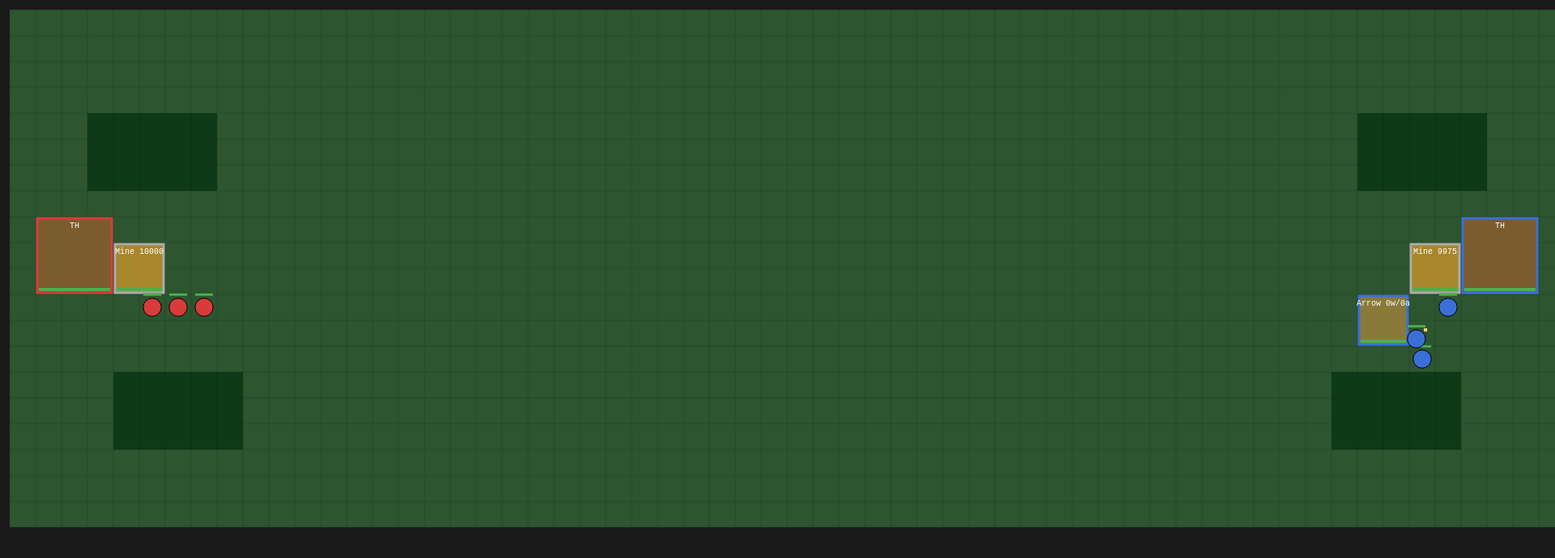
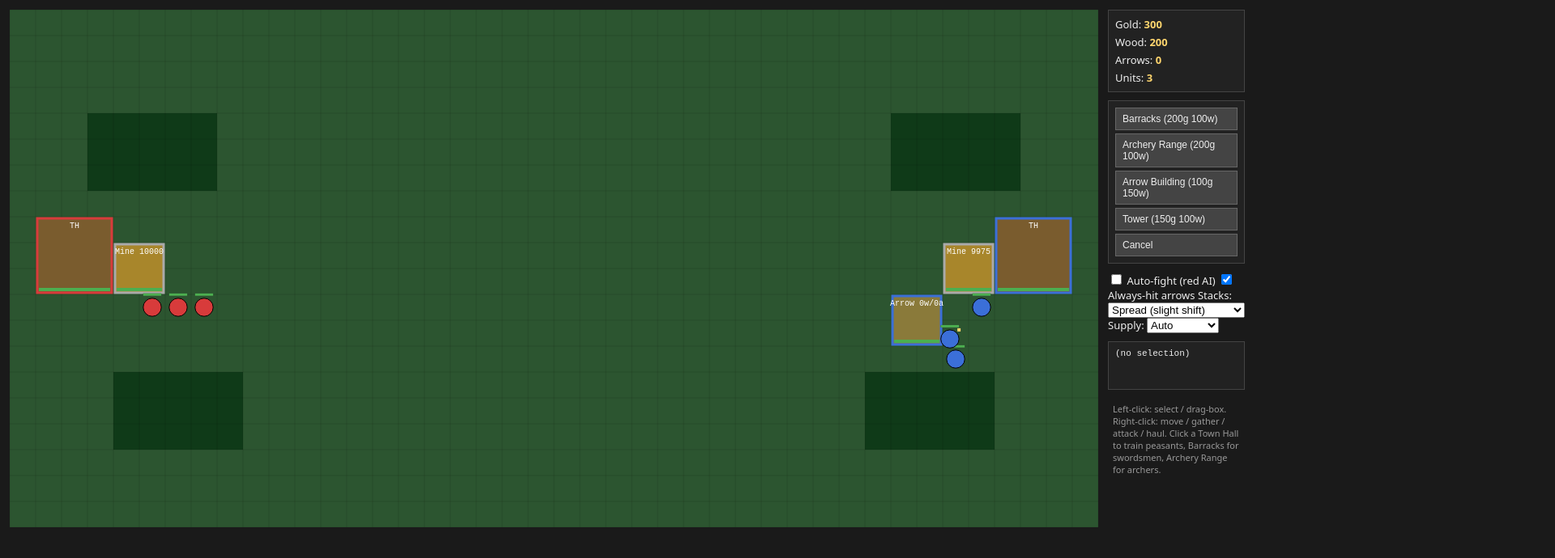
Before and after one commit to kasm/strateg2, a website with bundled scripts: page index.html in a window 1280 px wide. Shown: the top 690 px of the page at 81% size, 1920 px wide, since content can reach past the window. Built offline with nearby package versions, Linux system fonts and the light colour scheme.

Commit message:
reduce width of the map

```diff
--- a/index.html
+++ b/index.html
@@ -7,7 +7,7 @@
 </head>
 <body>
   <div id="game">
-    <canvas id="canvas" width="1920" height="640"></canvas>
+    <canvas id="canvas" width="1344" height="640"></canvas>
     <div id="hud">
       <div id="resources">
         <span>Gold: <b id="gold">0</b></span>
--- a/src/core/config.js
+++ b/src/core/config.js
@@ -40,7 +40,7 @@
 /** @type {GameConfig} */
 export const CONFIG = {
   tile: 32,
-  mapW: 60,
+  mapW: 42,
   mapH: 20,
 
   colors: {
--- a/src/modules/ai/decision.js
+++ b/src/modules/ai/decision.js
@@ -174,10 +174,10 @@ function hintFor(kind, owner) {
     }
   }
   switch (kind) {
-    case 'arrowBuilding': return [52, 11];
-    case 'barracks':      return [52, 8];
-    case 'archeryRange':  return [54, 12];
-    case 'tower':         return [48, 9];
-    default:              return [52, 8];
+    case 'arrowBuilding': return [34, 11];
+    case 'barracks':      return [34, 8];
+    case 'archeryRange':  return [36, 12];
+    case 'tower':         return [30, 9];
+    default:              return [34, 8];
   }
 }
--- a/src/modules/entities/index.js
+++ b/src/modules/entities/index.js
@@ -70,12 +70,12 @@ export function createEntities({ state, config, map, pathfinding }) {
     state.players.blue.wood = config.startResources.wood;
 
     makeBuilding('goldMine', 'neutral', 4, 9);
-    makeBuilding('goldMine', 'neutral', 54, 9);
+    makeBuilding('goldMine', 'neutral', 36, 9);
     makeBuilding('townHall', 'red', 1, 8);
-    makeBuilding('townHall', 'blue', 56, 8);
+    makeBuilding('townHall', 'blue', 38, 8);
     for (let i = 0; i < 3; i++) {
       makeUnit('peasant', 'red', 5 + i, 11);
-      makeUnit('peasant', 'blue', 54 - i, 11);
+      makeUnit('peasant', 'blue', 36 - i, 11);
     }
   }
 
--- a/src/modules/map/grid.js
+++ b/src/modules/map/grid.js
@@ -13,7 +13,7 @@ export function buildEmptyGrid(w, h) {
 // Default forest layout for the stock map. Each entry: [tileX, tileY, width, height].
 const DEFAULT_FORESTS = [
   [3, 4, 5, 3], [4, 14, 5, 3],
-  [52, 4, 5, 3], [51, 14, 5, 3],
+  [34, 4, 5, 3], [33, 14, 5, 3],
 ];
 
 export function paintDefaultForests(tiles, w, h, woodPerTile) {
```
Also changed, not shown: 1 other file.
